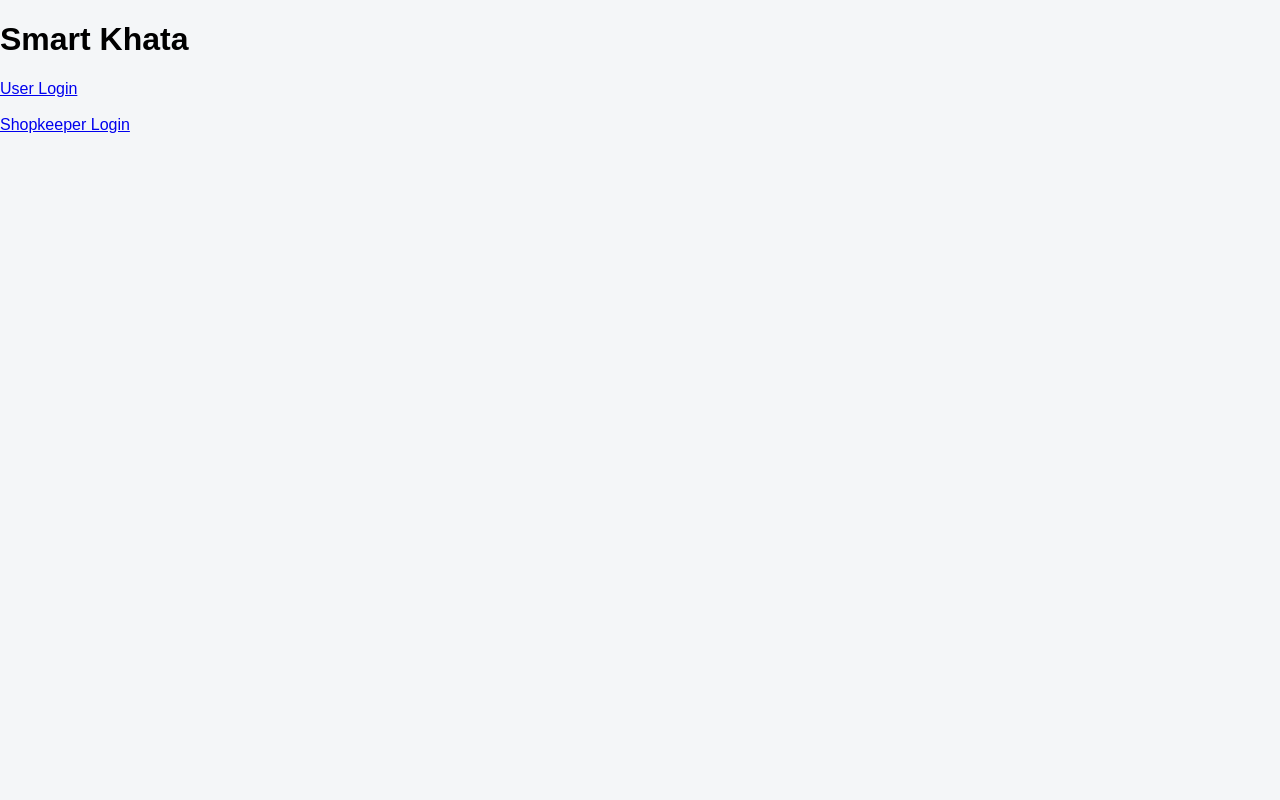
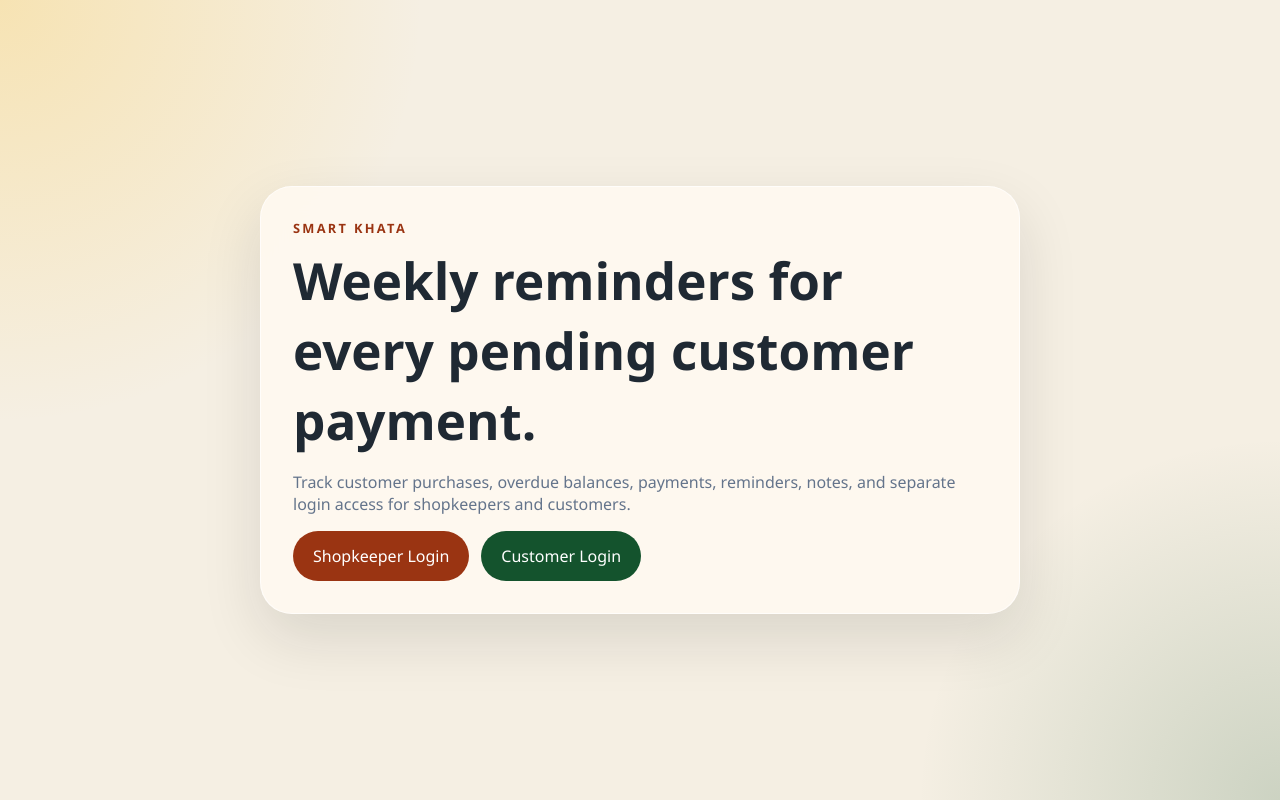
Before and after one commit to navyasrigandla/Smart-Khata, a website: page Frontend/index.html in a window 1280 px wide. Drawn offline with Linux system fonts and the light colour scheme.

Commit message:
Update index.html

```diff
--- a/Frontend/index.html
+++ b/Frontend/index.html
@@ -1,14 +1,22 @@
 <!DOCTYPE html>
-<html>
-    <head>
-      <title> Smart Khata </title>
-      <link rel="stylesheet" href="style.css">
-    </head>
-    <body>
-        <h1>Smart Khata</h1>
-
-        <a href="login-user.html">User Login</a><br><br>
-        <a
-         href="login-shopkeeper.html">Shopkeeper Login</a>
-    </body>
+<html lang="en">
+<head>
+  <meta charset="UTF-8">
+  <meta name="viewport" content="width=device-width, initial-scale=1.0">
+  <title>SMART KHATA</title>
+  <link rel="stylesheet" href="app.css">
+</head>
+<body class="landing-page">
+  <main class="hero-card">
+    <p class="eyebrow">SMART KHATA</p>
+    <h1>Weekly reminders for every pending customer payment.</h1>
+    <p class="hero-copy">
+      Track customer purchases, overdue balances, payments, reminders, notes, and separate login access for shopkeepers and customers.
+    </p>
+    <div class="hero-actions">
+      <button onclick="location.href='login-shopkeeper.html'">Shopkeeper Login</button>
+      <button class="secondary-btn" onclick="location.href='login-user.html'">Customer Login</button>
+    </div>
+  </main>
+</body>
 </html>
```
